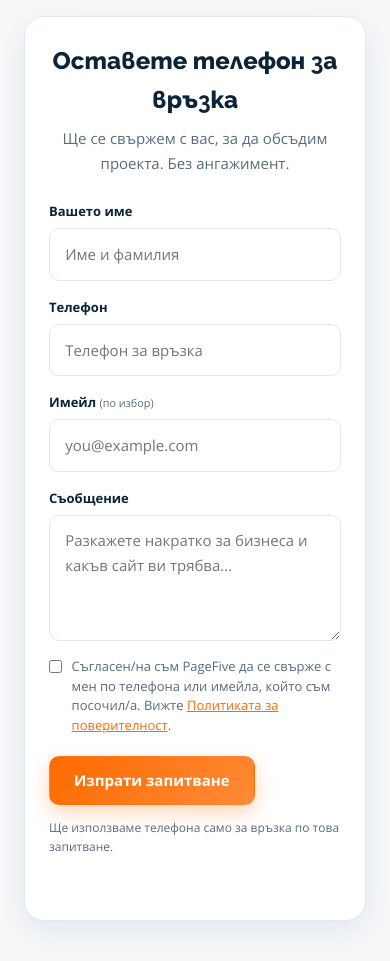
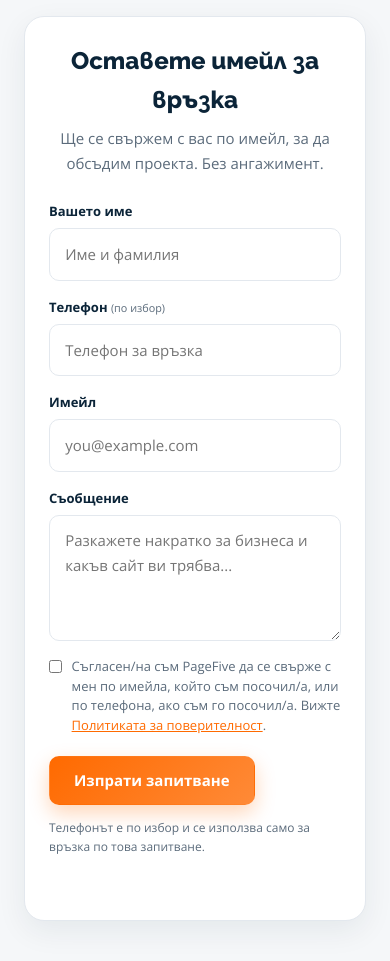
Before and after one commit to Tzuky/Simple-Page-Static-2, a plain HTML site: page index.html in a window 390 px wide. Shown: the part 10140-11101 px from the top of the page. Drawn offline with Linux system fonts and the light colour scheme.

Commit message:
Make email required and phone optional in contact form

```diff
--- a/index.html
+++ b/index.html
@@ -1478,8 +1478,8 @@
 
                 <div class="contact-form-wrap reveal">
                     <div class="contact-form-head">
-                        <h3>Оставете телефон за връзка</h3>
-                        <p>Ще се свържем с вас, за да обсъдим проекта. Без ангажимент.</p>
+                        <h3>Оставете имейл за връзка</h3>
+                        <p>Ще се свържем с вас по имейл, за да обсъдим проекта. Без ангажимент.</p>
                     </div>
                     <form id="contactForm" class="contact-form" action="https://api.web3forms.com/submit" method="POST">
                         <input type="hidden" name="access_key" value="d37e4169-919a-47c9-b51e-48b235795aa7">
@@ -1492,13 +1492,13 @@
                                 <input type="text" name="name" autocomplete="name" required placeholder="Име и фамилия">
                             </label>
                             <label class="form-field">
-                                <span>Телефон</span>
-                                <input type="tel" name="phone" autocomplete="tel" required placeholder="Телефон за връзка">
+                                <span>Телефон <small>(по избор)</small></span>
+                                <input type="tel" name="phone" autocomplete="tel" placeholder="Телефон за връзка">
                             </label>
                         </div>
                         <label class="form-field">
-                            <span>Имейл <small>(по избор)</small></span>
-                            <input type="email" name="email" autocomplete="email" placeholder="you@example.com">
+                            <span>Имейл</span>
+                            <input type="email" name="email" autocomplete="email" required placeholder="you@example.com">
                         </label>
                         <label class="form-field">
                             <span>Съобщение</span>
@@ -1506,11 +1506,11 @@
                         </label>
                         <label class="form-consent">
                             <input type="checkbox" name="consent" required>
-                            <span>Съгласен/на съм PageFive да се свърже с мен по телефона или имейла, който съм посочил/а. Вижте <a href="/privacy/" target="_blank" rel="noopener">Политиката за поверителност</a>.</span>
+                            <span>Съгласен/на съм PageFive да се свърже с мен по имейла, който съм посочил/а, или по телефона, ако съм го посочил/а. Вижте <a href="/privacy/" target="_blank" rel="noopener">Политиката за поверителност</a>.</span>
                         </label>
                         <div class="form-actions">
                             <button type="submit" class="btn btn-orange">Изпрати запитване</button>
-                            <span class="form-note">Ще използваме телефона само за връзка по това запитване.</span>
+                            <span class="form-note">Телефонът е по избор и се използва само за връзка по това запитване.</span>
                         </div>
                         <p class="form-status" id="formStatus" role="status" aria-live="polite"></p>
                     </form>
```
Also changed, not shown: privacy/index.html (+4 -4 lines).
